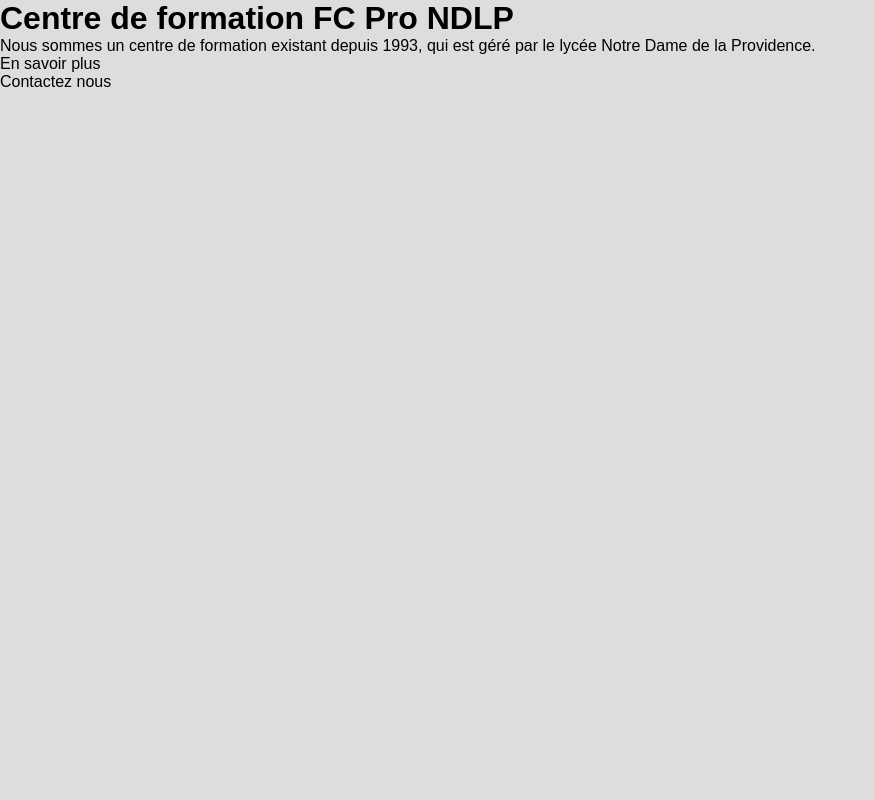
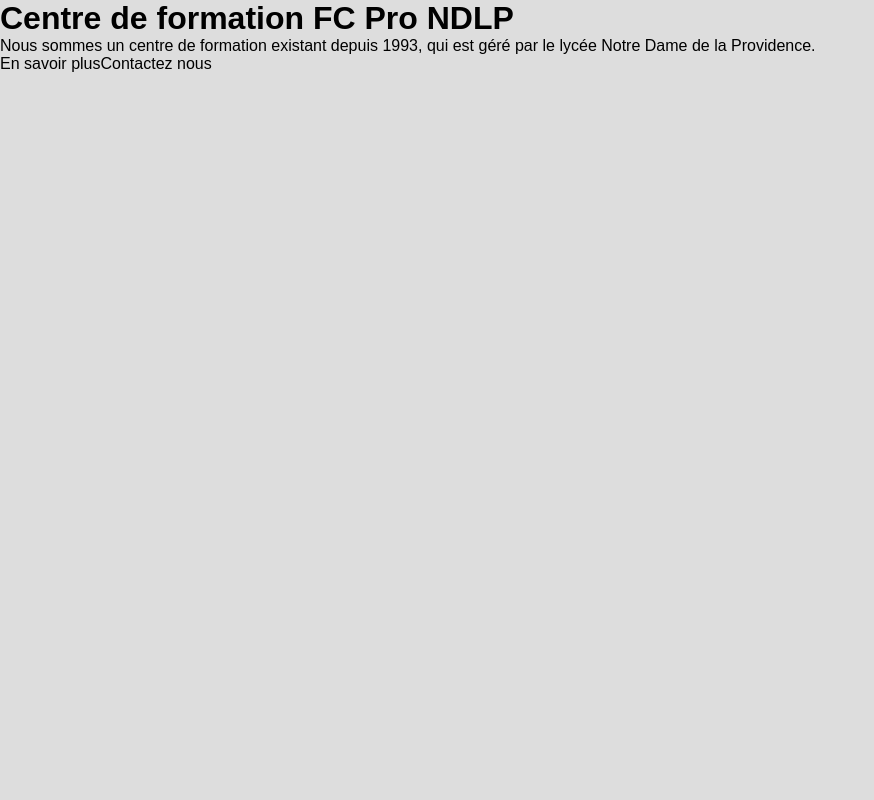
Before and after one commit to geekcatfr/projet-premiere-annee, a Flask app: page / in a window 1280 px wide. Shown: the part 58-858 px from the top of the page, without its empty margins (0-874 px from the left). Before the commit the page ends 145 px from the top, so only its background shows below. Run offline with Flask 2, Linux system fonts and the light colour scheme; some web fonts are replaced.

Commit message:
updated website

```diff
--- a/static/style.css
+++ b/static/style.css
@@ -32,3 +32,11 @@ ul {
 .links a {
     margin-left: 24px;
 }
+
+.button {
+    display: flex;
+}
+
+.container {
+    min-height: 100vh;
+}
--- a/templates/base.html
+++ b/templates/base.html
@@ -20,7 +20,7 @@
             <a href="">A propos</a>
         </div>
     </div>
-
+    <div class="container">
         <div class="center">
             <div class="content">
                 <h1>Centre de formation FC Pro NDLP</h1>
@@ -32,6 +32,7 @@
                 <div><a href="#contact">Contactez nous</a></div>
             </div>
         </div>
+    </div>
 
 </body>
 
```
Lines whose indentation alone changed are shown as unchanged.
